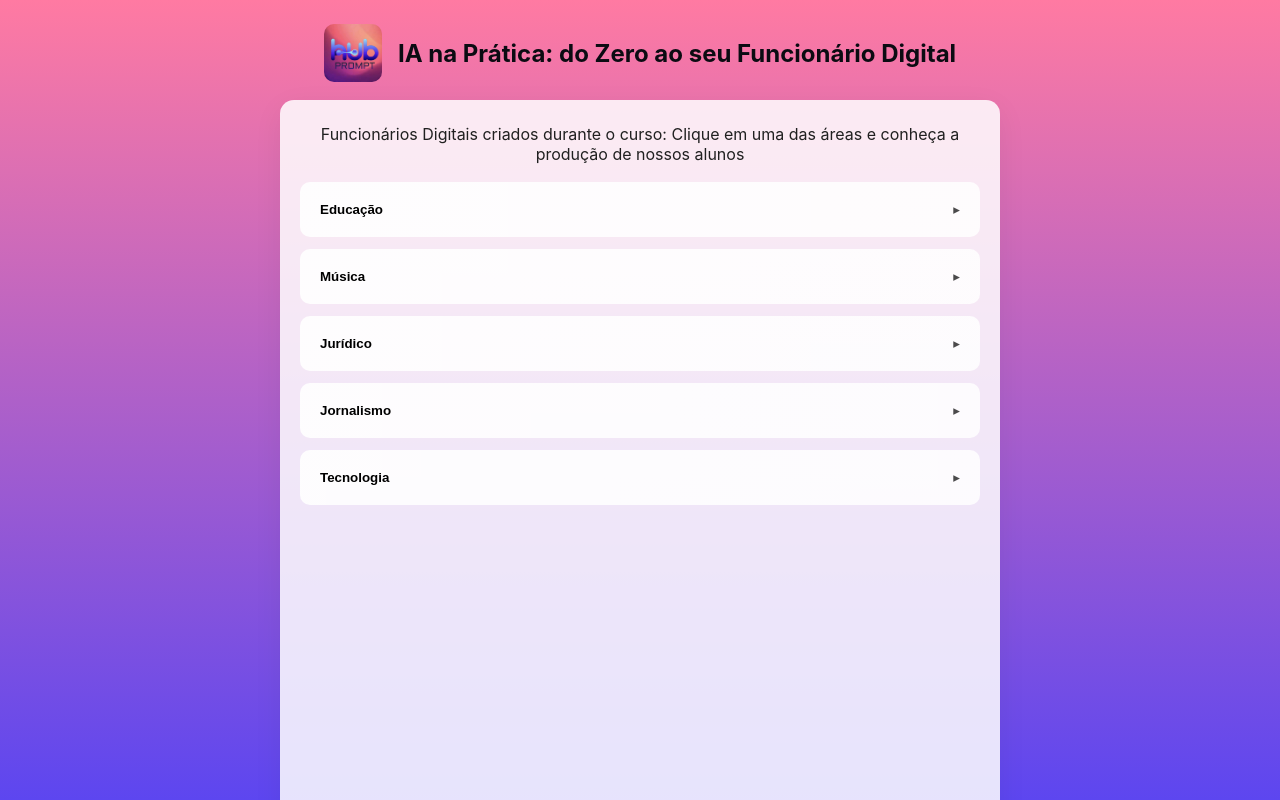
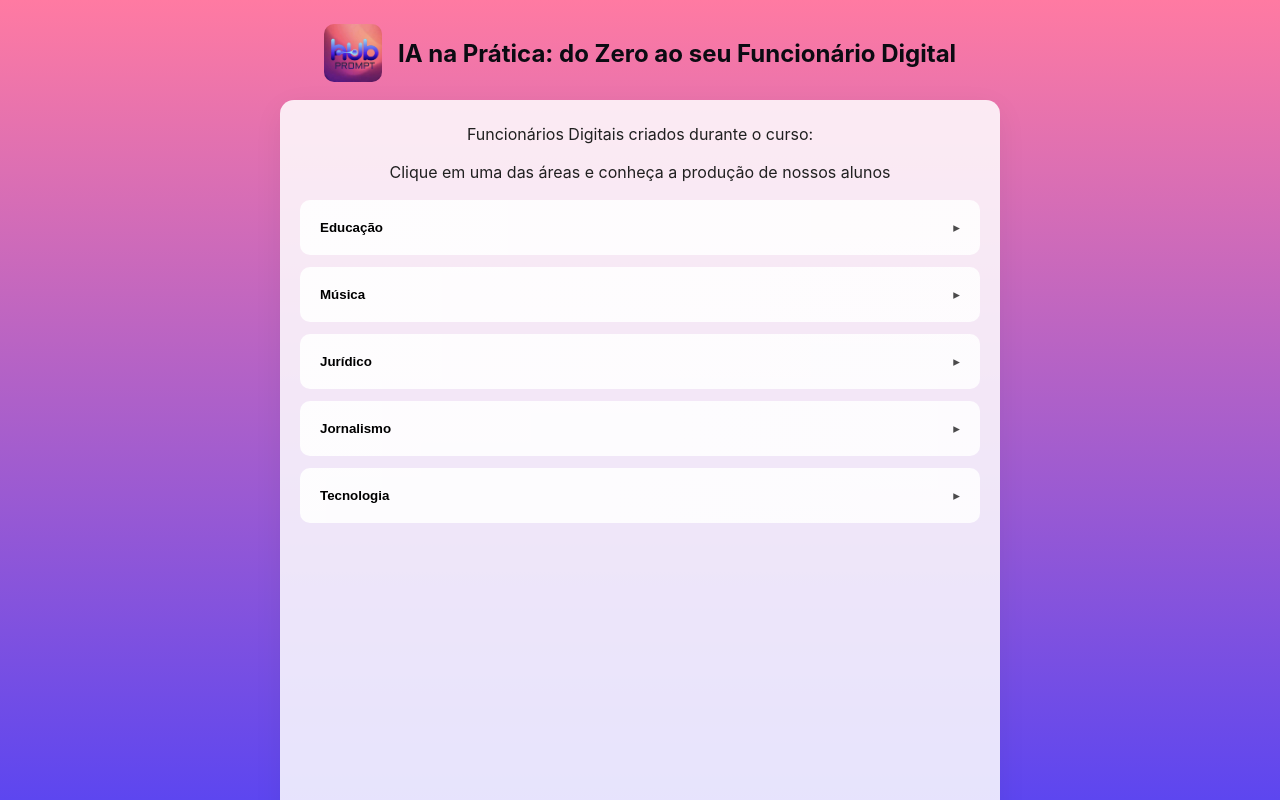
Before and after one commit to Lucas-run/Hubpromptportfolio, a React (Vite) app: page / in a window 1280 px wide. Shown: the top 800 px of the page. Built offline with nearby package versions, Linux system fonts and the light colour scheme.

Commit message:
alterações

```diff
--- a/src/App.tsx
+++ b/src/App.tsx
@@ -47,8 +47,10 @@ export default function App({
 
       <main className={styles.main} role="main">
         <p className={styles.lead}>
-          Funcionários Digitais criados durante o curso: Clique em uma das áreas
-          e conheça a produção de nossos alunos
+          Funcionários Digitais criados durante o curso:
+        </p>
+        <p className={styles.lead}>
+          Clique em uma das áreas e conheça a produção de nossos alunos
         </p>
 
         <div className={styles.areas}>
```
